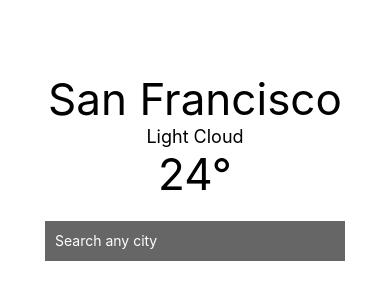
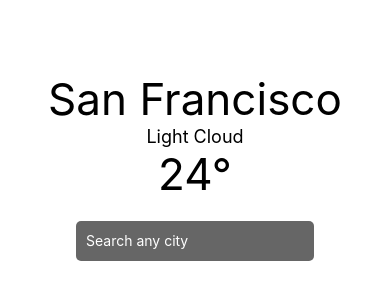
Before and after one commit to rezaenayati/weather, a React Native app: screen / in a window 390 px wide. Shown: the part 256-556 px from the top of the page. Built offline with nearby package versions, Linux system fonts and the light colour scheme.

Commit message:
Customize SearchInput component

```diff
--- a/App.js
+++ b/App.js
@@ -8,6 +8,8 @@ import {
   KeyboardAvoidingView,
 } from 'react-native';
 
+import SearchInput from './components/SearchInput';
+
 export default class App extends React.Component {
   render() {
     return (
@@ -15,13 +17,7 @@ export default class App extends React.Component {
         <Text style={[styles.largeText , styles.textStyle]}>San Francisco</Text>
         <Text style={[styles.smallText , styles.textStyle]}>Light Cloud</Text>
         <Text style={[styles.largeText , styles.textStyle]}>24°</Text>
-        <TextInput
-          autoCorrect={false}
-          placeholder='Search any city'
-          placeholderTextColor='white'
-          style={styles.textInput}
-          clearButtonMode= 'always'
-        />
+        <SearchInput placeholder="Search any city" />
       </KeyboardAvoidingView>
     );
   }
@@ -51,14 +47,4 @@ const styles = StyleSheet.create({
   smallText: {
     fontSize: 18,
   },
-  textInput: {
-    backgroundColor: '#666',
-    color: 'white',
-    height: 40,
-    width: 300,
-    marginTop: 20,
-    marginHorizontal: 20,
-    paddingHorizontal: 10,
-    alignSelf: 'center',
-  },
 });
--- /dev/null
+++ b/components/SearchInput.js
@@ -0,0 +1,40 @@
+import React from 'react';
+import {
+  TextInput,
+  StyleSheet,
+  View,
+} from 'react-native';
+
+export default class SearchInput extends React.Component {
+  render() {
+    return(
+      <View style={styles.container}>
+        <TextInput
+          autoCorrect={false}
+          placeholder={this.props.placeholder}
+          placeholderTextColor="white"
+          underlineColorAndroid="transparent"
+          style={styles.textInput}
+          clearButtonMode="always"
+        />
+      </View>
+    );
+  }
+}
+
+const styles = StyleSheet.create({
+  container: {
+    height: 40,
+    marginTop: 20,
+    // width: 300,
+    backgroundColor: '#666',
+    marginHorizontal: 40,
+    paddingHorizontal: 10,
+    borderRadius: 5,
+    // alignSelf: 'center',
+  },
+  textInput: {
+    flex: 1,
+    color: 'white',
+  },
+});
```
